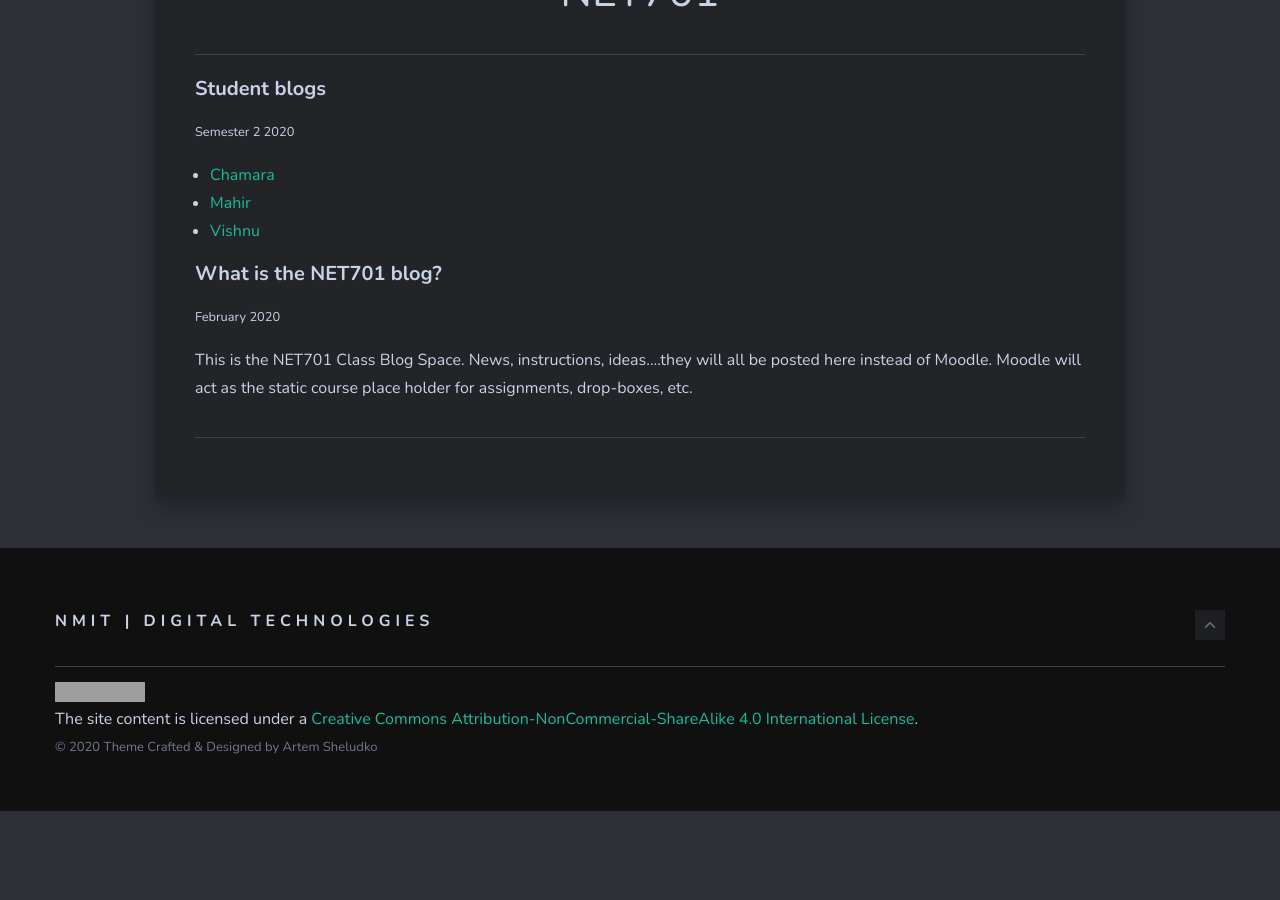
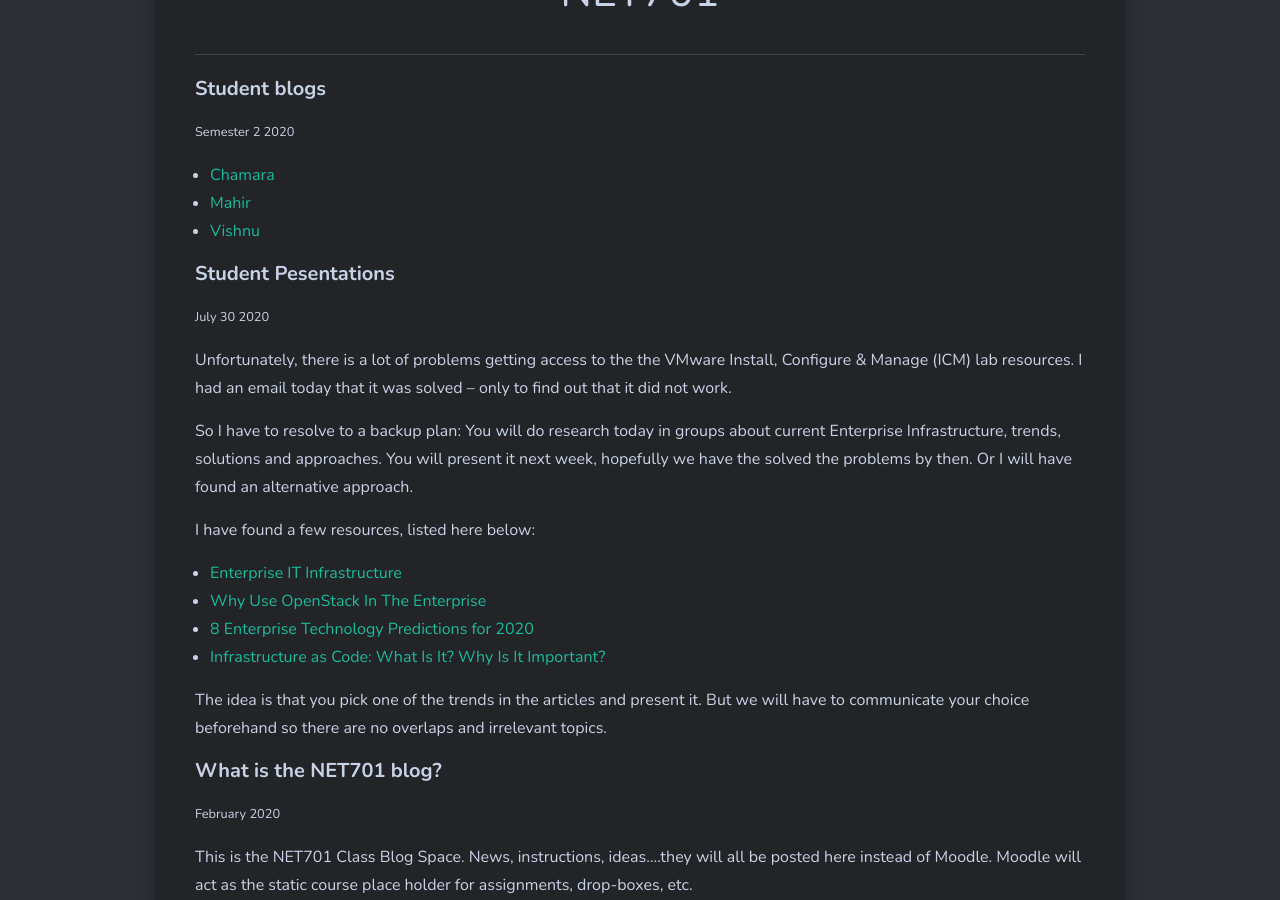
Before and after one commit to larsoliverdam/nmit, a Jekyll site: the page built from _pages/NET701.md, in a window 1280 px wide and 900 px high, scrolled down 794 px. Built offline with Jekyll 4.4.1, drawn with Linux system fonts in a browser that asks for light colours; nearby versions of some CDN libraries; comment, search, counter and statistics services are not loaded; before the commit the page ends 1605 px from its top, so only the background shows below that; grey boxes are pictures that could not be loaded.

Commit message:
NET701 emegency posting

```diff
--- a/_pages/NET701.md
+++ b/_pages/NET701.md
@@ -12,6 +12,22 @@ image: VMware.jpg
 * [Mahir](https://blogsofking.wordpress.com/net701/)
 * [Vishnu](https://badboynet701.wordpress.com/)
 
+#### Student Pesentations
+<small>July 30 2020</small>
+
+Unfortunately, there is a lot of problems getting access to the the VMware Install, Configure & Manage (ICM) lab resources. I had an email today that it was solved – only to find out that it did not work.
+
+So I have to resolve to a backup plan: You will do research today in groups about current Enterprise Infrastructure, trends, solutions and approaches. You will present it next week, hopefully we have the solved the problems by then. Or I will have found an alternative approach.
+
+I have found a few resources, listed here below:
+
+* [Enterprise IT Infrastructure](https://witanworld.com/article/2019/09/25/enterprise-infrastructure/#:~:text=Understanding%20the%20Enterprise%20IT%20Infrastructure,of%20an%20enterprise%20IT%20environment.)
+* [Why Use OpenStack In The Enterprise](https://www.openstack.org/enterprise/)
+* [8 Enterprise Technology Predictions for 2020](https://www.vmware.com/radius/enterprise-tech-trends-2020/)
+* [Infrastructure as Code: What Is It? Why Is It Important?](https://www.hashicorp.com/resources/what-is-infrastructure-as-code/)
+
+The idea is that you pick one of the trends in the articles and present it. But we will have to communicate your choice beforehand so there are no overlaps and irrelevant topics.
+
 #### What is the NET701 blog?
 <small>February 2020</small>
 
```
